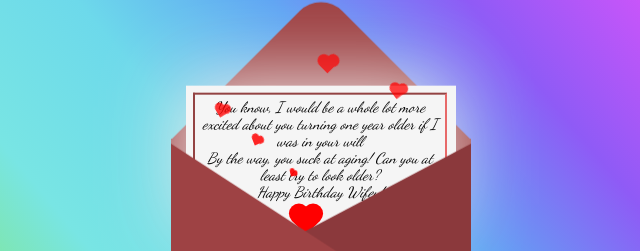
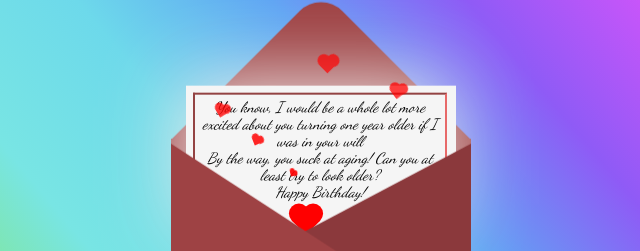
Before and after one commit to Getrudeaturu/birthday-card, a plain HTML site: page index.html in a window 1280 px wide. Shown: the part 108-359 px from the top of the page, 319-959 px from the left. Drawn offline with Linux system fonts and the light colour scheme.

Commit message:
Update index.html

```diff
--- a/index.html
+++ b/index.html
@@ -14,7 +14,7 @@
                 <div class="front"></div>
                 <div class="card">
                     <div class="text">You know, I would be a whole lot more excited about you turning one year older if I was in your will<br>
-                       By the way, you suck at aging! Can you at least try to look older?<br> Happy Birthday Wifey!</div> <!--you can write any message you want here-->
+                       By the way, you suck at aging! Can you at least try to look older?<br> Happy Birthday!</div> <!--you can write any message you want here-->
                     <div class="heart"></div>
                 </div>
                 <div class="hearts">
```
